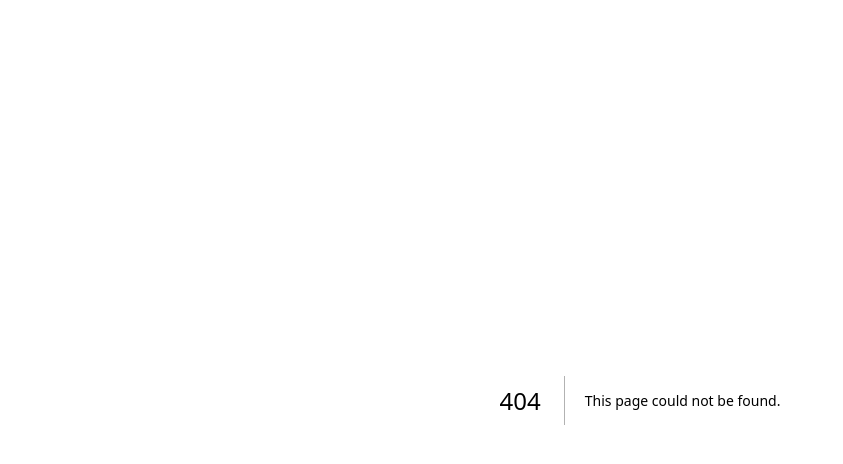
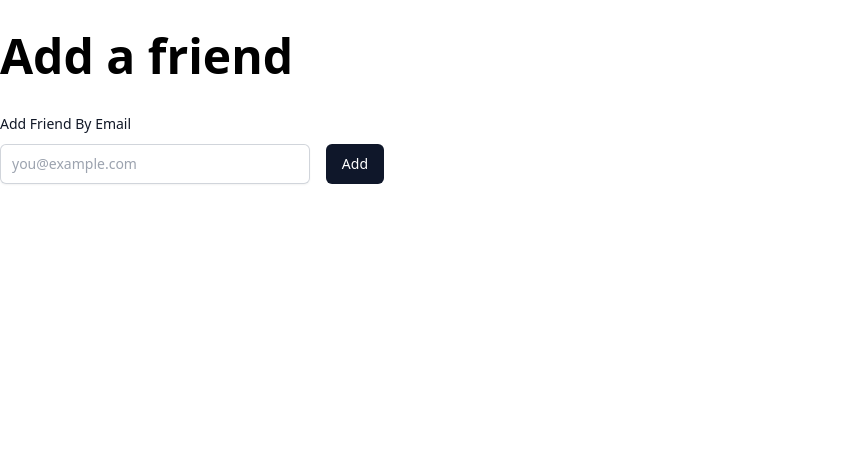
Before and after one commit to mrdekraker/TalkSocket, a Next.js app in the folder talksocket/: page /dashboard/add in a window 1280 px wide. Before the commit this address had no page. Shown: the top 464 px of the page, without its empty margins (0-843 px from the left). Built offline with nearby package versions, Linux system fonts and the light colour scheme.

Commit message:
working on routes for adding friends

```diff
--- a/talksocket/src/app/login/page.tsx
+++ b/talksocket/src/app/(auth)/login/page.tsx
@@ -1,7 +1,7 @@
 "use client";
 
 import React, { FC, useState } from "react";
-import Button from "../../components/ui/Button";
+import Button from "../../../components/ui/Button";
 import { signIn } from "next-auth/react";
 import { toast } from "react-hot-toast";
 
--- /dev/null
+++ b/talksocket/src/app/(dashboard)/dashboard/add/page.tsx
@@ -0,0 +1,13 @@
+import React, { FC } from "react";
+import AddFriendButton from "@/components/AddFriendButton";
+
+const page: FC = () => {
+  return (
+    <main className="pt-8">
+      <h1 className="font-bold text-5xl mb-8">Add a friend</h1>
+      <AddFriendButton />
+    </main>
+  );
+};
+
+export default page;
--- /dev/null
+++ b/talksocket/src/app/(dashboard)/dashboard/page.tsx
@@ -0,0 +1,19 @@
+import { getServerSession } from "next-auth";
+import Button from "../../../components/ui/Button";
+import { FC } from "react";
+import { authOptions } from "@/lib/auth";
+
+interface pageProps {}
+
+const page = async ({}) => {
+  const session = await getServerSession(authOptions);
+
+  // return <pre></pre>;
+  return (
+    <div>
+      <h1>this is the dashboard</h1>
+    </div>
+  );
+};
+
+export default page;
--- /dev/null
+++ b/talksocket/src/app/api/friends/add/route.ts
@@ -0,0 +1,14 @@
+import { addFriendValidator } from "@/lib/validations/add-friend";
+
+export async function POST(req: Request) {
+  try {
+    const body = await req.json();
+
+    const { email: emailToAdd } = addFriendValidator.parse(body.email);
+  } catch (error) {
+    return {
+      status: 500,
+      body: { message: "An unknown error occurred" },
+    };
+  }
+}
--- a/talksocket/src/app/dashboard/page.tsx
+++ /dev/null
@@ -1,14 +0,0 @@
-import Button from "../../components/ui/Button";
-import { FC } from "react";
-
-interface pageProps {}
-
-const page: FC<pageProps> = ({}) => {
-  return (
-    <>
-      <h1>HEllo world</h1>
-    </>
-  );
-};
-
-export default page;
--- /dev/null
+++ b/talksocket/src/components/AddFriendButton.tsx
@@ -0,0 +1,80 @@
+"use client";
+
+import React, { FC, useState } from "react";
+import Button from "./ui/Button";
+import { addFriendValidator } from "@/lib/validations/add-friend";
+import axios, { AxiosError } from "axios";
+import { z } from "zod";
+import { useForm } from "react-hook-form";
+import { zodResolver } from "@hookform/resolvers/zod";
+
+interface AddFriendButtonProps {}
+
+type FormData = z.infer<typeof addFriendValidator>;
+
+const AddFriendButton: FC<AddFriendButtonProps> = ({}) => {
+  const [showSuccessState, setShowSuccessState] = useState<boolean>(false);
+
+  const {
+    register,
+    handleSubmit,
+    setError,
+    formState: { errors },
+  } = useForm<FormData>({
+    resolver: zodResolver(addFriendValidator),
+  });
+
+  const addFriend = async (email: string) => {
+    try {
+      const validatedEmail = addFriendValidator.parse({ email });
+
+      await axios.post("/api/friends/add", {
+        email: validatedEmail,
+      });
+
+      setShowSuccessState(true);
+    } catch (error) {
+      if (error instanceof z.ZodError) {
+        setError("email", { message: error.message });
+        return;
+      }
+
+      if (error instanceof AxiosError) {
+        setError("email", { message: error.response?.data });
+        return;
+      }
+
+      setError("email", { message: "An unknown error occurred" });
+    }
+  };
+
+  const onSubmit = (data: FormData) => {
+    addFriend(data.email);
+  };
+
+  return (
+    <form onSubmit={handleSubmit(onSubmit)} className="max-w-sm">
+      <label
+        htmlFor="email"
+        className="block text-sm font-medium leading-6 text-gray-900">
+        Add Friend By Email
+      </label>
+
+      <div className="mt-2 flex gap-4">
+        <input
+          {...register("email")}
+          type="text"
+          className="block w-full rounded-md border-0 py1.5 text-gray-900 shadow-sm ring-1 ring-inset ring-gray-300 placeholder:text-gray-400 focus:ring-2 focus:ring-inset focus:ring-indigo-600 sm:text-sm sm:leading-6"
+          placeholder="you@example.com"
+        />
+        <Button>Add</Button>
+      </div>
+      <p className="mt-1 text-sm text-red-600">{errors.email?.message}</p>
+      {showSuccessState ? (
+        <p className="mt-1 text-sm text-green-600">Friend Request Sent!</p>
+      ) : null}
+    </form>
+  );
+};
+
+export default AddFriendButton;
--- /dev/null
+++ b/talksocket/src/lib/validations/add-friend.ts
@@ -0,0 +1,5 @@
+import { z } from "zod";
+
+export const addFriendValidator = z.object({
+  email: z.string().email(),
+});
--- a/talksocket/tailwind.config.ts
+++ b/talksocket/tailwind.config.ts
@@ -15,6 +15,6 @@
       },
     },
   },
-  plugins: [],
+  plugins: [require("@tailwindcss/forms")],
 };
 export default config;
```
Also changed, not shown: talksocket/package.json (+6 -1 lines), 1 other file (tests, documents, lock files or other folders).
